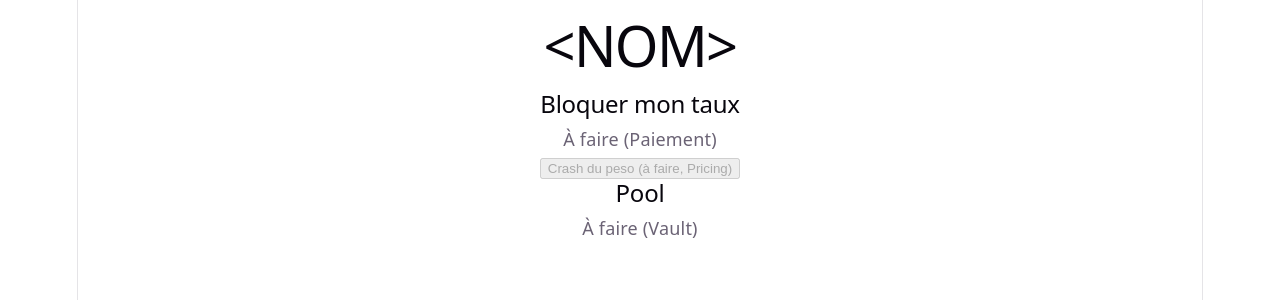
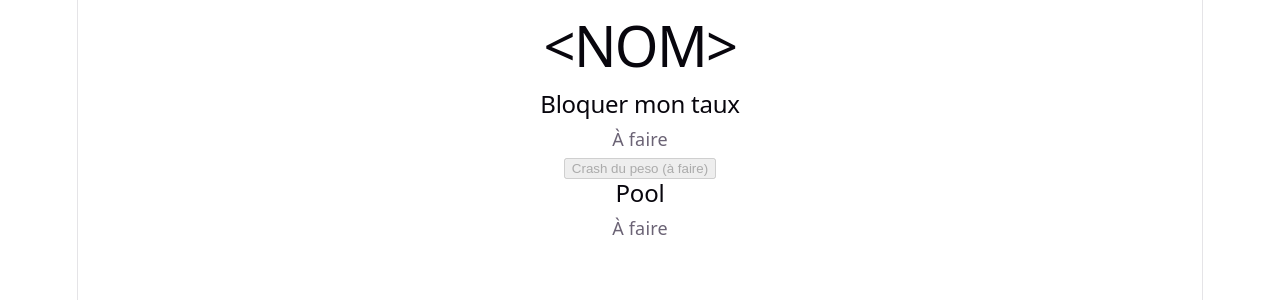
Before and after one commit to ygk94/4ward, a React (Vite) app in the folder front/: page / in a window 1280 px wide. Shown: the top 300 px of the page. Built offline with nearby package versions, Linux system fonts and the light colour scheme.

Commit message:
Front entièrement attribué à Hugo, TODO mise à jour

```diff
--- a/front/src/App.tsx
+++ b/front/src/App.tsx
@@ -1,4 +1,4 @@
-// [VAULT — partagé] Mise en page générale et navigation entre les écrans.
+// [FRONT — Hugo] Mise en page générale et navigation entre les écrans.
 import { HedgeScreen } from './payment/HedgeScreen'
 import { CrashButton } from './pricing/CrashButton'
 import { PoolPanel } from './vault/PoolPanel'
--- a/front/src/payment/HedgeScreen.tsx
+++ b/front/src/payment/HedgeScreen.tsx
@@ -1,5 +1,5 @@
-// [PAIEMENT] Écran Lucía : facture, blocage du taux (open_hedge), règlement (settle) + path payment au fournisseur.
+// [FRONT — Hugo] (logique fournie par Paiement) Écran Lucía : facture, blocage du taux (open_hedge), règlement (settle) + path payment au fournisseur.
 // Utilise <QuoteCard /> du dossier pricing pour afficher le devis.
 export function HedgeScreen() {
-  return <section><h2>Bloquer mon taux</h2><p>À faire (Paiement)</p></section>
+  return <section><h2>Bloquer mon taux</h2><p>À faire</p></section>
 }
--- a/front/src/pricing/CrashButton.tsx
+++ b/front/src/pricing/CrashButton.tsx
@@ -1,4 +1,4 @@
-// [PRICING] Bouton « Crash du peso » : set_price sur le mock-oracle (compte admin).
+// [FRONT — Hugo] (logique fournie par Pricing) Bouton « Crash du peso » : set_price sur le mock-oracle (compte admin).
 export function CrashButton() {
-  return <button disabled>Crash du peso (à faire, Pricing)</button>
+  return <button disabled>Crash du peso (à faire)</button>
 }
--- a/front/src/pricing/QuoteCard.tsx
+++ b/front/src/pricing/QuoteCard.tsx
@@ -1,4 +1,4 @@
-// [PRICING] Devis : spot réel Reflector, prix figé, marge à déposer (appel quote).
+// [FRONT — Hugo] (logique fournie par Pricing) Devis : spot réel Reflector, prix figé, marge à déposer (appel quote).
 export function QuoteCard() {
-  return <div><p>Devis : à faire (Pricing)</p></div>
+  return <div><p>Devis : à faire</p></div>
 }
--- a/front/src/shared/config.ts
+++ b/front/src/shared/config.ts
@@ -1,4 +1,4 @@
-// [VAULT — partagé] IDs testnet, générés par ../scripts/setup-testnet.sh dans .env.local
+// [FRONT — Hugo] IDs testnet, générés par ../scripts/setup-testnet.sh dans .env.local
 export const config = {
   rpcUrl: import.meta.env.VITE_RPC_URL as string,
   networkPassphrase: import.meta.env.VITE_NETWORK_PASSPHRASE as string,
--- a/front/src/shared/contract.ts
+++ b/front/src/shared/contract.ts
@@ -1,3 +1,3 @@
-// [VAULT — partagé] Client du contrat pool.
+// [FRONT — Hugo] Client du contrat pool.
 // À remplacer par les bindings générés : stellar contract bindings typescript --network testnet --id $POOL_ID --output-dir src/shared/pool-client
 export {}
--- a/front/src/shared/wallet.ts
+++ b/front/src/shared/wallet.ts
@@ -1,3 +1,3 @@
-// [VAULT — partagé] Connexion Freighter via Stellar Wallets Kit.
+// [FRONT — Hugo] Connexion Freighter via Stellar Wallets Kit.
 // À écrire : connect(), getAddress(), signTransaction(xdr). Utilisé par les trois écrans.
 export {}
--- a/front/src/vault/PoolPanel.tsx
+++ b/front/src/vault/PoolPanel.tsx
@@ -1,4 +1,4 @@
-// [VAULT] Panneau pool : dépôts, capital réservé, capacité, solvabilité, déposer / retirer.
+// [FRONT — Hugo] Panneau pool : dépôts, capital réservé, capacité, solvabilité, déposer / retirer.
 export function PoolPanel() {
-  return <section><h2>Pool</h2><p>À faire (Vault)</p></section>
+  return <section><h2>Pool</h2><p>À faire</p></section>
 }
```
Also changed, not shown: 1 other file (tests, documents, lock files or other folders).
